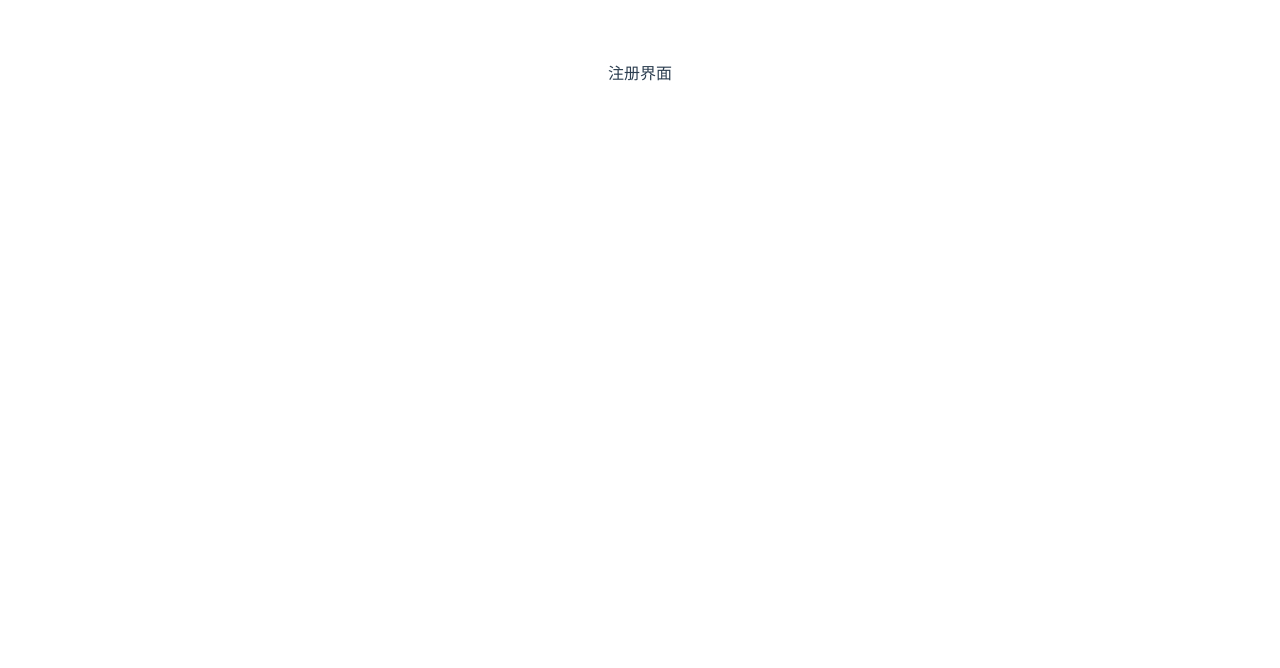
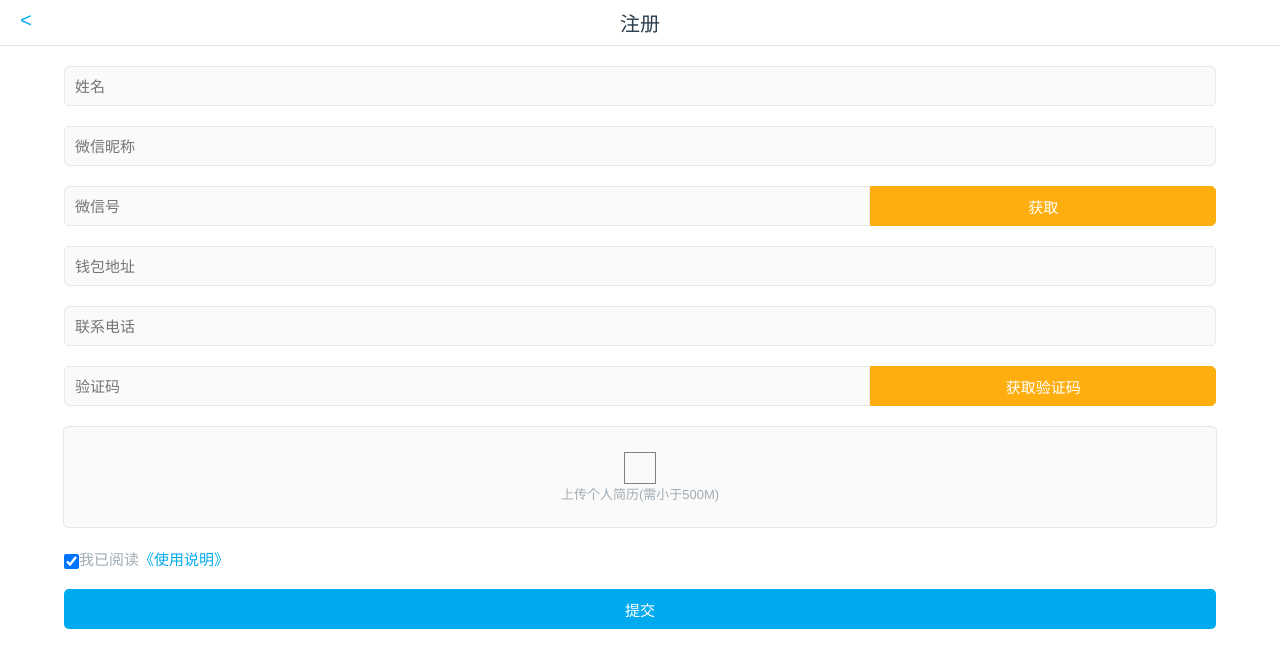
Before and after one commit to truechain-web/truechain-task-web, a Vue app: page /#/regist in a window 1280 px wide. Shown: the top 668 px of the page. Built offline with nearby package versions, Linux system fonts and the light colour scheme.

Commit message:
添加登录注册页

```diff
--- a/src/App.vue
+++ b/src/App.vue
@@ -18,9 +18,5 @@ export default {
   -moz-osx-font-smoothing: grayscale;
   text-align: center;
   color: #2c3e50;
-  margin-top: 60px;
-	p{
-		color:red;}
-
 }
 </style>
--- /dev/null
+++ b/src/assets/css/reset.css
@@ -0,0 +1,38 @@
+
+/*css 初始化 */
+html, body, ul, li, ol, dl, dd, dt, p, h1, h2, h3, h4, h5, h6, form, fieldset, legend, img { margin:0; padding:0; }
+fieldset, img,input,button {
+    border:none; padding:0;margin:0;outline-style:none;}
+ul, ol {
+    list-style:none; }
+input {
+    padding-top:0; padding-bottom:0;}
+select, input {
+    vertical-align:middle;}
+select, input, textarea
+     {font-size:12px; margin:0; }
+textarea
+    {resize:none;  }/*防止拖动*/
+img
+    {border:0; vertical-align:middle;}   /*  去掉图片低测默认的3像素空白缝隙，或者用display：block也可以*/
+table
+    { border-collapse:collapse; }
+.clearfix:before,.clearfix:after{  /*清楚浮动*/
+    content:"";
+    display:table;}
+
+.clearfix:after
+   { clear:both;}
+.clearfix
+    {*zoom:1;/*IE/7/6*/}
+
+a
+    {color:#666; text-decoration:none; }
+a:hover
+    {color:#C81623;}
+h1,h2,h3,h4,h5,h6
+    {text-decoration:none;font-weight:normal;font-size:100%;}
+s,i,em
+    {font-style:normal;text-decoration:none;}
+.col-red
+    {color: #C81623!important;}
--- a/src/components/Login.vue
+++ b/src/components/Login.vue
@@ -3,7 +3,7 @@
 		  <img src="../assets/logo.png">
 		  <div class="login-inp">
 				<div><span>姓名</span><input type="text" v-model="uname" /></div>
-				<div><span>密码</span><input type="text" v-model="upassword" /></div>
+				<div><span>密码</span><input type="password" v-model="upassword" /></div>
 			</div>
 			<div class="login-submit">
 				 <input type="button" value="注册" @click="regist"/>
@@ -57,6 +57,9 @@ export default {
 					border:1px solid #E7E7E7;
 					border-radius: 5px;
 					background-color: #FAFAFA;
+					color:#A1ACB4;
+					font-size:20px;
+					text-align: center;
 				}
 		 }
 	}
--- /dev/null
+++ b/src/components/OptionDetail.vue
@@ -0,0 +1,67 @@
+<template>
+		<div class="detail">
+				<div class="top">
+						<span class="return" @click="goback"> &lt; </span>
+						<span class="zhuce">使用说明</span>
+				</div>
+				<div class="content">
+						<p>尊敬的用户，您好！</p>
+						<p>恭喜您成文XXX用胡，本网站有XX运营，恭喜您成文XXX用胡，本网站有XX运营恭喜您成文XXX用胡，本网站有XX运营恭喜您成文XXX用胡，本网站有XX运营恭喜您成文XXX用胡，本网站有XX运营恭喜您成文XXX用胡，本网站有XX运营恭喜您成文XXX用胡，本网站有XX运营恭喜您成文XXX用胡，本网站有XX运营恭喜您成文XXX用胡，本网站有XX运营恭喜您成文XXX用胡，本网站有XX运营恭喜您成文XXX用胡，本网站有XX运营</p>
+
+						<p>恭喜您成文XXX用胡，本网站有XX运营，恭喜您成文XXX用胡，本网站有XX运营恭喜您成文XXX用胡，本网站有XX运营恭喜您成文XXX用胡，本网站有XX运营恭喜您成文XXX用胡，本网站有XX运营恭喜您成文XXX用胡，本网站有XX运营恭喜您成文XXX用胡，本网站有XX运营恭喜您成文XXX用胡，本网站有XX运营恭喜您成文XXX用胡，本网站有XX运营恭喜您成文XXX用胡，本网站有XX运营恭喜您成文XXX用胡，本网站有XX运营</p>
+						<p>恭喜您成文XXX用胡，本网站有XX运营，恭喜您成文XXX用胡，本网站有XX运营恭喜您成文XXX用胡，本网站有XX运营恭喜您成文XXX用胡，本网站有XX运营恭喜您成文XXX用胡，本网站有XX运营恭喜您成文XXX用胡，本网站有XX运营恭喜您成文XXX用胡，本网站有XX运营恭喜您成文XXX用胡，本网站有XX运营恭喜您成文XXX用胡，本网站有XX运营恭喜您成文XXX用胡，本网站有XX运营恭喜您成文XXX用胡，本网站有XX运营</p>
+						<p>恭喜您成文XXX用胡，本网站有XX运营，恭喜您成文XXX用胡，本网站有XX运营恭喜您成文XXX用胡，本网站有XX运营恭喜您成文XXX用胡，本网站有XX运营恭喜您成文XXX用胡，本网站有XX运营恭喜您成文XXX用胡，本网站有XX运营恭喜您成文XXX用胡，本网站有XX运营恭喜您成文XXX用胡，本网站有XX运营恭喜您成文XXX用胡，本网站有XX运营恭喜您成文XXX用胡，本网站有XX运营恭喜您成文XXX用胡，本网站有XX运营</p>
+
+				</div>
+		</div>
+</template>
+<script>
+export default {
+	 data(){
+		 return {
+
+		 }
+	 },
+	 methods:{
+		  goback(){
+				 this.$router.go(-1)
+			}
+	 }
+}
+</script>
+<style scoped lang="less">
+ .detail{
+	 .top{
+			text-align: center;
+			position: relative;
+			height: 45px;
+			display: flex;
+			align-items: center;
+			justify-content: center;
+			border-bottom: 1px solid #E0E4E5;
+		 .return{
+				font-family:'Courier New', Courier, monospace;
+				font-size:20px;
+				color:#00AAEE;
+				position:absolute;
+				left:20px;
+				top:10px;
+		 }
+		 .zhuce{
+			 font-size: 20px;
+		 }
+	}
+	.content{
+		text-align: left;
+		p{
+			margin-top:20px;
+			padding-left:10px;
+			box-sizing: border-box;
+			font-family: "PingFang-SC-Medium";
+			font-size:13px;
+			line-height: 20px;
+			color:#2E353B;
+		}
+	}
+ }
+</style>
--- a/src/components/Regist.vue
+++ b/src/components/Regist.vue
@@ -1,6 +1,38 @@
 <template>
 	<div class="regist">
-			注册界面
+			<div class="top">
+				 <span class="return" @click="goback"> &lt; </span>
+				 <span class="zhuce">注册</span>
+			</div>
+			<div class="form-part">
+					<form class="form">
+						  <input class="inp" type="text" placeholder="姓名">
+						  <input class="inp" type="text" placeholder="微信昵称">
+							<div class="inpx">
+								<input class="inpx-l" type="text" placeholder="微信号">
+								<input class="inpx-r" type="button" value="获取">
+							</div>
+							<input class="inp" type="text" placeholder="钱包地址">
+							<input class="inp" type="number" placeholder="联系电话">
+						  <div class="inpx">
+								<input class="inpx-l" type="number" placeholder="验证码">
+								<input class="inpx-r" type="button" value="获取验证码" @click="clock" ref="clock" :style="clockStyle">
+							</div>
+							<div class="inp-file">
+								 <div class="file-uplaod">
+									   <div class="add"></div>
+										 <span>上传个人简历(需小于500M)</span>
+								 </div>
+								<input type="file" class="file"/>
+							</div>
+							<div class="tip">
+								 	<input type="checkbox" checked class="checkbox"/>
+									 <span>我已阅读</span><span style="color:#00AAEE" @click="optiondetail">《使用说明》</span>
+							</div>
+							<input type="button" value="提交" class="submit">
+					</form>
+
+			</div>
 	</div>
 </template>
 
@@ -9,10 +41,161 @@
 		name: 'Regist',
 		data () {
 			return {
+				 clockStyle:{
+						backgroundColor:"#FFAE0F",
+						border:"1px solid #FFAE0F",
+						color:"white"
+				 }
+			}
+		},
+		methods:{
+			optiondetail(){
+				this.$router.push({path:"optiondetail"})
+			},
+			goback(){
+				this.$router.go(-1)
+			},
+			clock(){
+				console.log(11)
+				this.clockStyle.backgroundColor="gray";
+				this.clockStyle.border="1px solid gray";
+				var sum=10;
+				var _this = this
+				var dom =  _this.$refs.clock
+				var times = setInterval(function(){
+					 dom.value=sum +"s"
+					 if (sum === 0){
+							 dom.value="获取验证码"
+							 	_this.clockStyle.backgroundColor="#FFAE0F";
+								_this.clockStyle.border="1px solid #FFAE0F";
+						 	 clearInterval(times);
+					 }
+					 sum--;
+				},1000)
 			}
 		}
 	}
 </script>
 <style scoped lang="less">
+.regist{
+	.top{
+			text-align: center;
+			position: relative;
+			height: 45px;
+			display: flex;
+			align-items: center;
+			justify-content: center;
+			border-bottom: 1px solid #E0E4E5;
+		 .return{
+				font-family:'Courier New', Courier, monospace;
+				font-size:20px;
+				color:#00AAEE;
+				position:absolute;
+				left:20px;
+				top:10px;
+		 }
+		 .zhuce{
+			 font-size: 20px;
+		 }
+	}
+	.form-part{
+		.form{
+			display: flex;
+			flex-direction: column;
+			align-items: center;
+			.inp{
+				width:90%;
+				height: 40px;
+				font-size:15px;
+				background-color: #FAFAFA;
+				border:1px solid #E7E7E7;
+				border-radius: 5px;
+				margin-top:20px;
+				padding-left: 10px;
+				box-sizing: border-box;
+			}
+			.inpx{
+				margin-top:20px;
+				width:90%;
+				height: 40px;
+				font-size:15px;
+				display: flex;
+				.inpx-l{
+						width:70%;
+						background-color: #FAFAFA;
+						border:1px solid #E7E7E7;
+						border-top-left-radius: 5px;
+						border-bottom-left-radius: 5px;
+						height: 100%;
+						box-sizing: border-box;
+						padding-left: 10px;
+							font-size:15px;
+				}
+				.inpx-r{
+					 	width:30%;
+						background-color: #FFAE0F;
+						border:1px solid #FFAE0F;
+						height: 100%;
+						font-size:15px;
+						border-top-right-radius: 5px;
+						border-bottom-right-radius: 5px;
+						color:white;
+				}
+			}
+			.inp-file{
+				height: 100px;
+				width: 90%;
+				background-color: #FAFAFA;
+				margin-top:20px;
+				border-radius: 5px;
+				position: relative;
+				border:1px solid #E7E7E7;
+				 .file{
+					 position: absolute;
+					 width:100%;
+					 height: 100%;
+					 opacity: 0;
+					 top:0;
+					 left:0;
+				 }
+				 .file-uplaod{
+					 width:100%;
+					 height: 100%;
+					 display: flex;
+					 color:#A1ACB4;
+					 font-size: 13px;
+					 align-items: center;
+					 justify-content: center;
+					 flex-direction: column;
+					 .add{
+							width:30px;
+							height: 30px;
+							border: 1px solid gray;
+					 }
+				 }
+			}
+			.tip{
+					width:90%;
+					text-align: left;
+					font-size:15px;
+					margin-top:20px;
+					color:#A1ACB4;
+					.checkbox{
+						width: 15px;
+						height: 15px;
+					}
+			}
+			.submit{
+				 width:90%;
+				 background-color: #00AAEE;
+				 font-size: 15px;
+				 color:white;
+				 border-radius: 5px;
+				 height: 40px;
+				 margin-top:20px;
+			}
+		}
+	}
+}
 
 </style>
--- a/src/main.js
+++ b/src/main.js
@@ -3,7 +3,7 @@
 import Vue from 'vue'
 import App from './App'
 import router from './router'
-
+import "./assets/css/reset.css"
 Vue.config.productionTip = false
 
 /* eslint-disable no-new */
--- a/src/router/index.js
+++ b/src/router/index.js
@@ -2,6 +2,7 @@ import Vue from 'vue'
 import Router from 'vue-router'
 import Login from '@/components/Login'
 import Regist from "@/components/Regist"
+import OptionDetail from "@/components/OptionDetail"
 Vue.use(Router)
 
 export default new Router({
@@ -15,5 +16,10 @@ export default new Router({
 			name: 'Regist',
 			component: Regist
 		}
+		,{
+			path: '/optiondetail',
+			name: 'OptionDetail',
+			component: OptionDetail
+		}
   ]
 })
```
